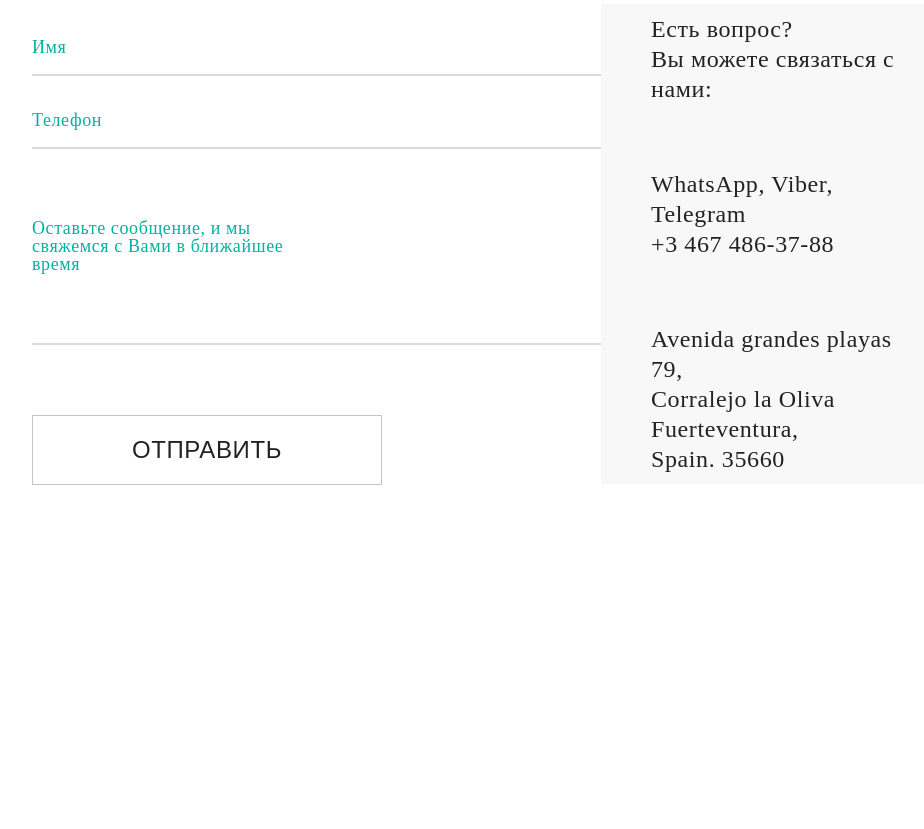
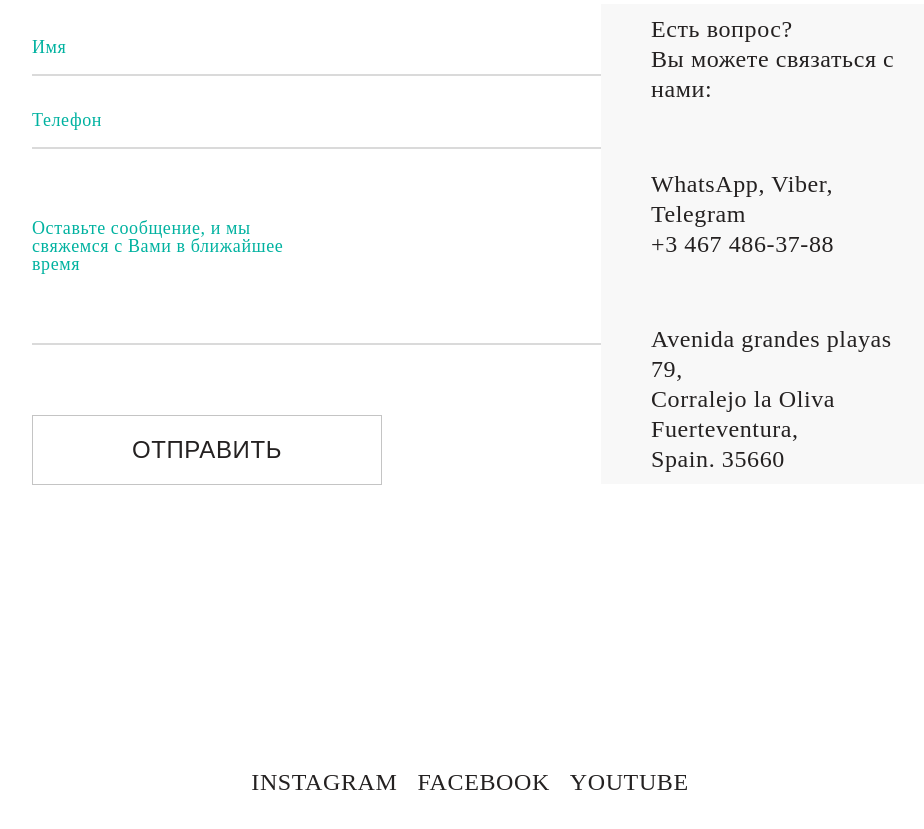
Before and after one commit to aidaikamn/surf-school, a plain HTML site: page index.html in a window 1280 px wide. Shown: the part 10767-11596 px from the top of the page, without its empty margins (160-1084 px from the left). Before the commit the page ends 11352 px from the top, so only its background shows below. Drawn offline with Linux system fonts and the light colour scheme.

Commit message:
gitrksdejfr

```diff
--- a/index.html
+++ b/index.html
@@ -354,6 +354,12 @@
                         Spain. 35660</h2>
             </div>
           </div>
+          <div class="sms-nav">
+            <a href="./https://www.instagram.com">INSTAGRAM</a>
+            <a href="./https://www.facebook.com/?locale=ru_RU">FACEBOOK</a>
+            <a href="./https://www.youtube.com">YOUTUBE</a>
+
+          </div>
         </div>
     </div>
  </section>
--- a/style.css
+++ b/style.css
@@ -435,5 +435,20 @@ flex-direction: column;
 padding-left: 50px;
 }
 #sms {
-    padding: 0 0 100px;
+    padding: 0 0 190px 0;
 }
+.sms-nav {
+    display: flex;
+    align-items: center;
+    justify-content: center;
+    margin-top: 18pc;
+}
+.sms-nav a {
+    color: #242121;
+font-size: 24px;
+font-weight: 400;
+line-height: 18px; /* 75% */
+letter-spacing: 0.6px;
+text-decoration: none;
+margin-right: 20px;
+}
```
